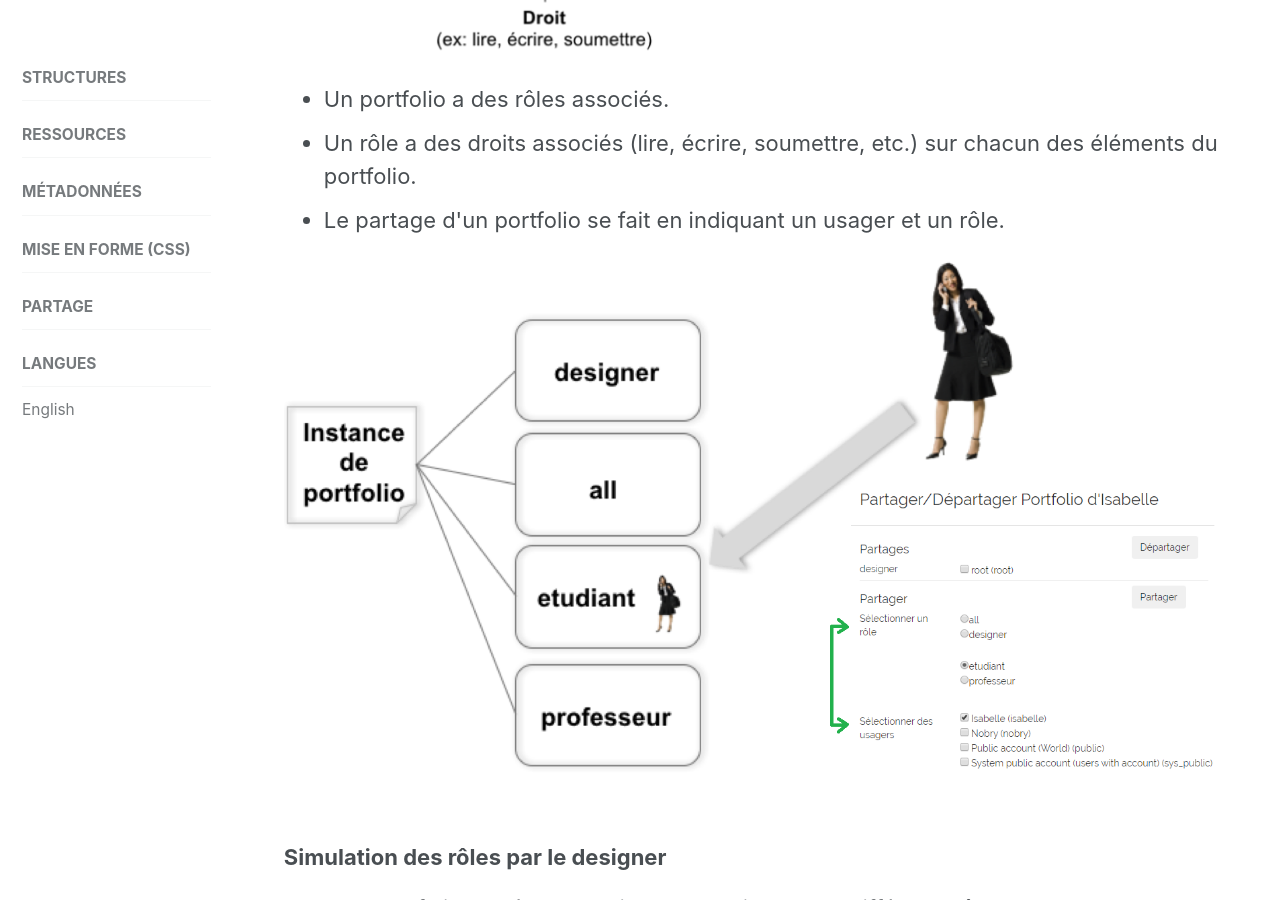
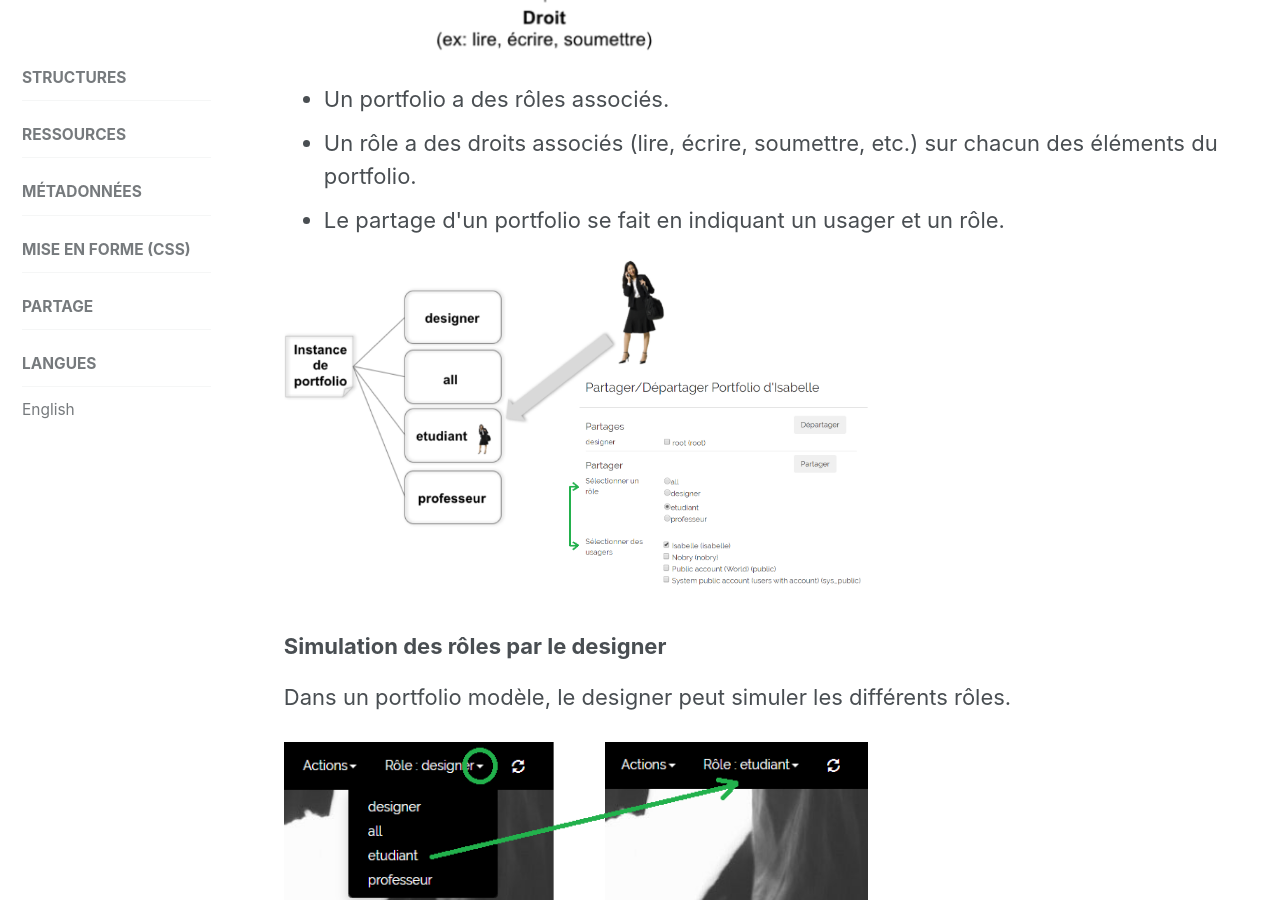
Before and after one commit to karutaproject/karuta-frontend-documentation, a Jekyll site: the page built from _pages/portfolio_fr.html, in a window 1280 px wide and 900 px high, scrolled down 3628 px. Built offline with Jekyll 4.4.1, drawn with Linux system fonts in a browser that asks for light colours.

Commit message:
portfolio

```diff
--- a/_pages/portfolio_fr.html
+++ b/_pages/portfolio_fr.html
@@ -100,7 +100,7 @@ sidebar:
 	</li>
 	<li>Le partage d'un portfolio se fait en indiquant un usager et un rôle.</li>
 </ul>
-<img src='../assets/img/partage.png' width='100%'/>
+<img src='../assets/img/partage.png' width='60%'/>
 
 <h3>Simulation des rôles par le designer</h3>
 <p>Dans un portfolio modèle, le designer peut simuler les différents rôles.</p>
```
Also changed, not shown: assets/img/partage.png.
